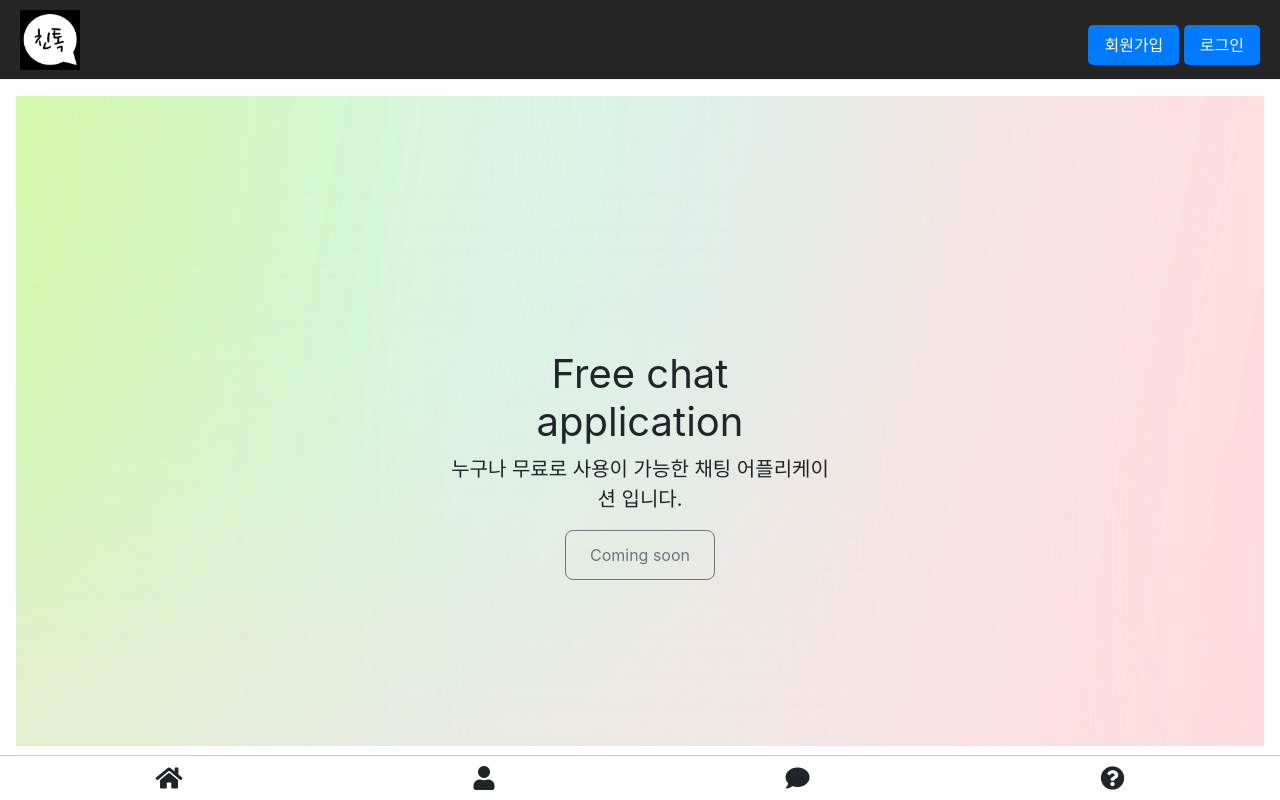
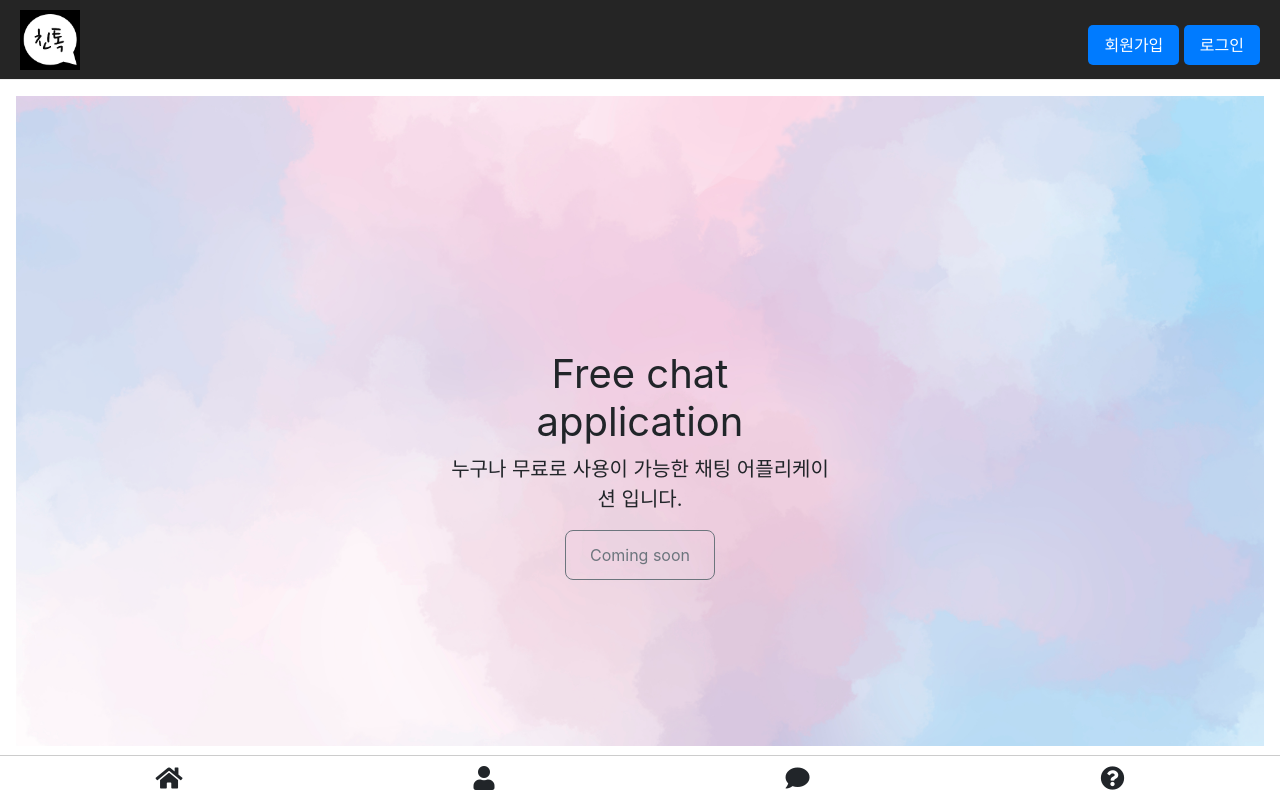
Before and after one commit to LJC0831/frontend, a Vue app: page / in a window 1280 px wide. Built offline with nearby package versions, Linux system fonts and the light colour scheme; what vue-toast-notification would draw is missing.

Commit message:
디자인수정

```diff
--- a/src/components/main_01.vue
+++ b/src/components/main_01.vue
@@ -45,7 +45,7 @@ export default {
   overflow: hidden;
   min-height:650px;
   /* 이미지 파일 경로를 수정해주세요 */
-  background-image: url("@/assets/img_background.jpg");
+  background-image: url("@/assets/chat_main.jpg");
   background-size: cover;
   background-position: center;
   background-repeat: no-repeat;
--- a/src/components/menu/chat_main.vue
+++ b/src/components/menu/chat_main.vue
@@ -493,6 +493,9 @@ export default {
   .col{
     margin-bottom: 10px;
   }
+  .chat-room{
+    background-image: url("@/assets/img_background.jpg");
+  }
 
   /* 모달 스타일 */
 .modal {
```
Also changed, not shown: src/assets/chat_main.jpg (added).
